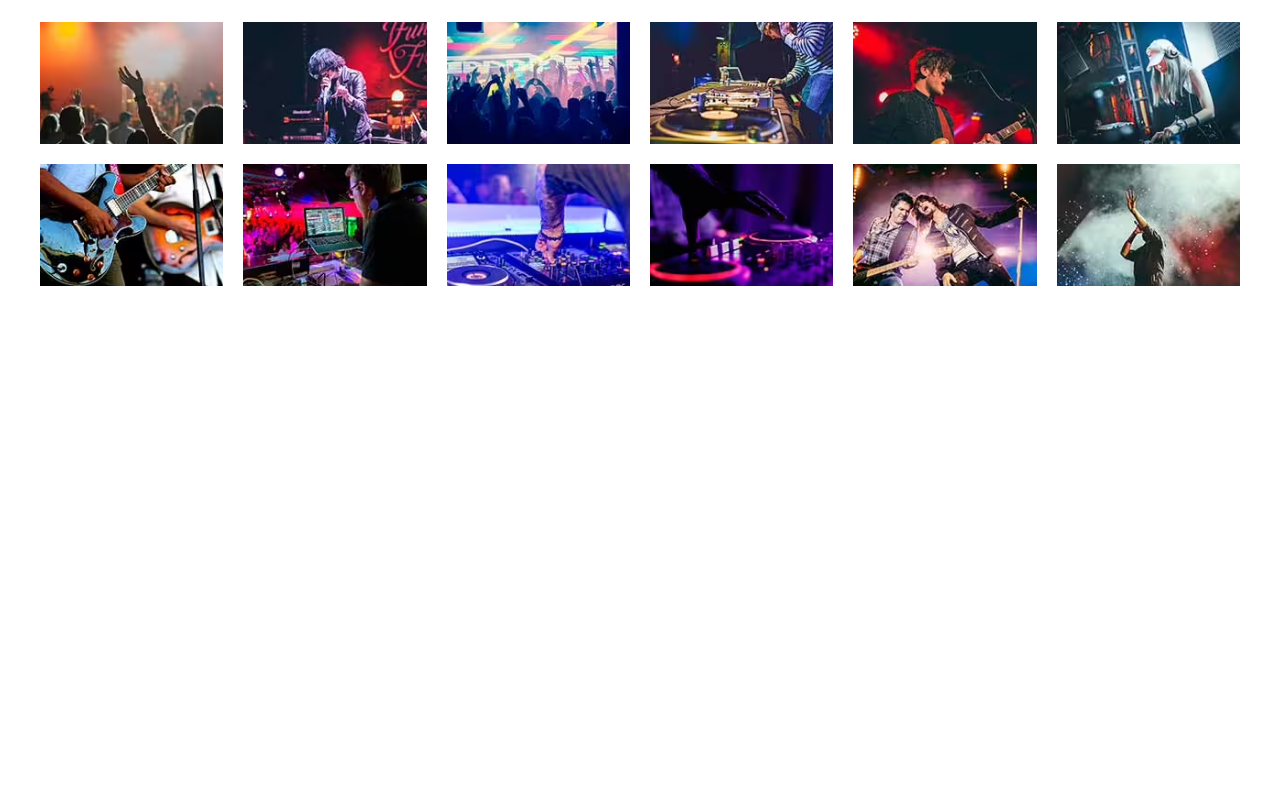
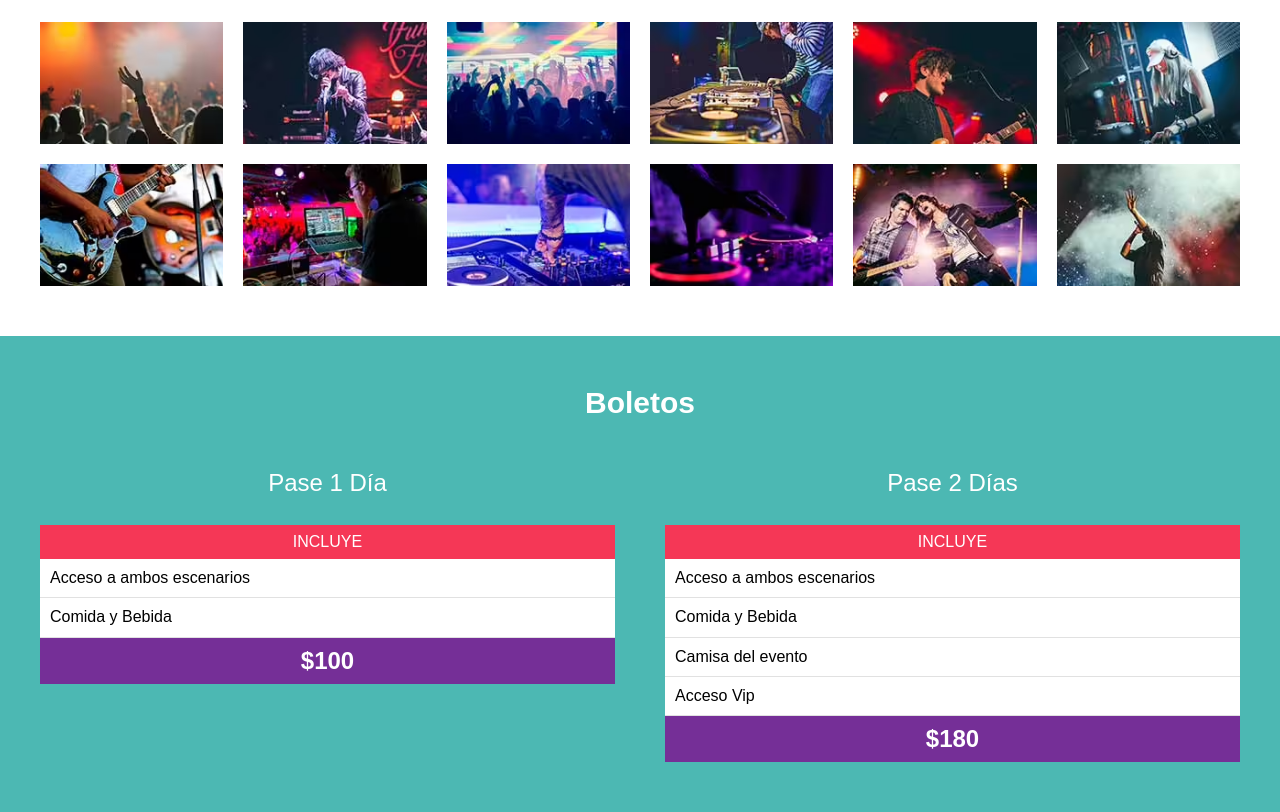
Before and after one commit to AngelEss12/Proyecto-Festival, a website: page index.html in a window 1280 px wide. Shown: the part 2961-3773 px from the top of the page. Before the commit the page ends 3297 px from the top, so only its background shows below. Drawn offline with Linux system fonts and the light colour scheme.

Commit message:
Terminando seccion de Boletos

```diff
--- a/index.html
+++ b/index.html
@@ -178,6 +178,51 @@
         </ul>
     </section>
 
+    <section class="boletos bg-verde">
+        <h3>Boletos</h3>
+
+        <div class="contenedor contenedor-boletos">
+            <div class="basico pase">
+                <p class="nombre-pase">Pase 1 Día</p>
+
+                <header class="pase-header">
+                    <p>Incluye</p>
+                </header>
+
+                <div class="pase-body">
+                    <ul>
+                        <li>Acceso a ambos escenarios</li>
+                        <li>Comida y Bebida</li>
+                    </ul>
+                </div>
+
+                <footer class="pase-footer">
+                    <p>$100</p>
+                </footer>
+            </div>
+
+            <div class="premium pase">
+                <p class="nombre-pase">Pase 2 Días</p>
+
+                <header class="pase-header">
+                    <p>Incluye</p>
+                </header>
+
+                <div class="pase-body">
+                    <ul>
+                        <li>Acceso a ambos escenarios</li>
+                        <li>Comida y Bebida</li>
+                        <li>Camisa del evento</li>
+                        <li>Acceso Vip</li>
+                    </ul>
+                </div>
+
+                <footer class="pase-footer">
+                    <p>$180</p>
+                </footer>
+            </div>
+        </div>
+    </section>
     <script src="build/js/app.js"></script>
 </body>
 
--- /dev/null
+++ b/src/scss/layout/_boletos.scss
@@ -0,0 +1,70 @@
+@use 'base/variables' as v;
+@use 'base/mixins' as m;
+
+.boletos {
+    padding: 5rem 0;
+
+    h3 {
+        text-align: center;
+        color: v.$blanco;
+        margin-bottom: 2rem;
+    }
+
+    .contenedor-boletos {
+        @include m.tablet {
+            @include m.grid(2, 5rem)
+        }
+    }
+
+    .pase {
+        color: v.$negro;
+
+        .nombre-pase {
+            text-align: center;
+            font-size: 2.4rem;
+            color: v.$blanco;
+        }
+
+        &-header, &-footer {
+            padding: .5rem;
+
+            p {
+                text-align: center;
+                color: v.$blanco;
+                margin: 0;
+            }
+        }
+
+        &-header {
+            background-color: v.$rosa;
+
+            p {
+                text-transform: uppercase;
+                font-size: 1.6rem;
+            }
+        }
+
+        &-body {
+            background-color: v.$blanco;
+
+            ul {
+                @include m.resetear-lista;
+
+                li, :nth-child(odd) {
+                    background-color: v.$blanco;
+                    padding: 1rem;
+                    border-bottom: 1px solid #e1e1e1;
+                }
+            }
+        }
+
+        &-footer {
+            background-color: v.$morado;
+
+            p {
+                font-size: 2.4rem;
+                font-weight: 700;
+            }
+        }
+    }
+}
--- a/src/scss/layout/_index.scss
+++ b/src/scss/layout/_index.scss
@@ -3,3 +3,4 @@
 @forward 'lineup';
 @forward 'festival';
 @forward 'galeria';
+@forward 'boletos';
```
Also changed, not shown: build/css/app.css.
